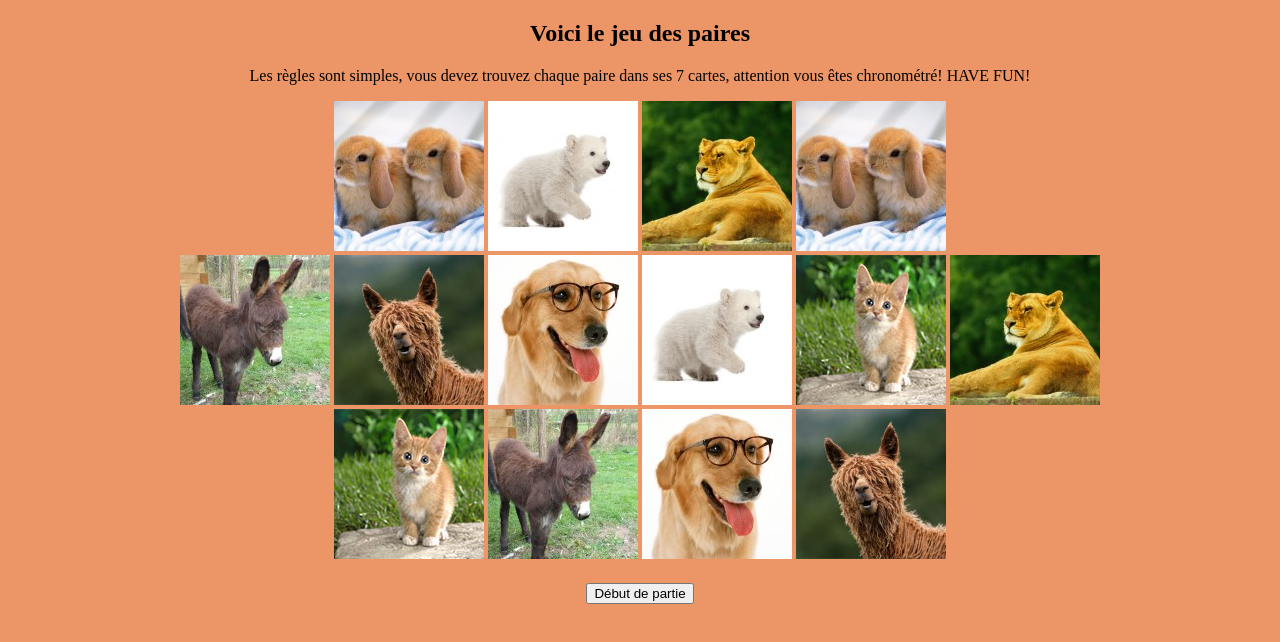
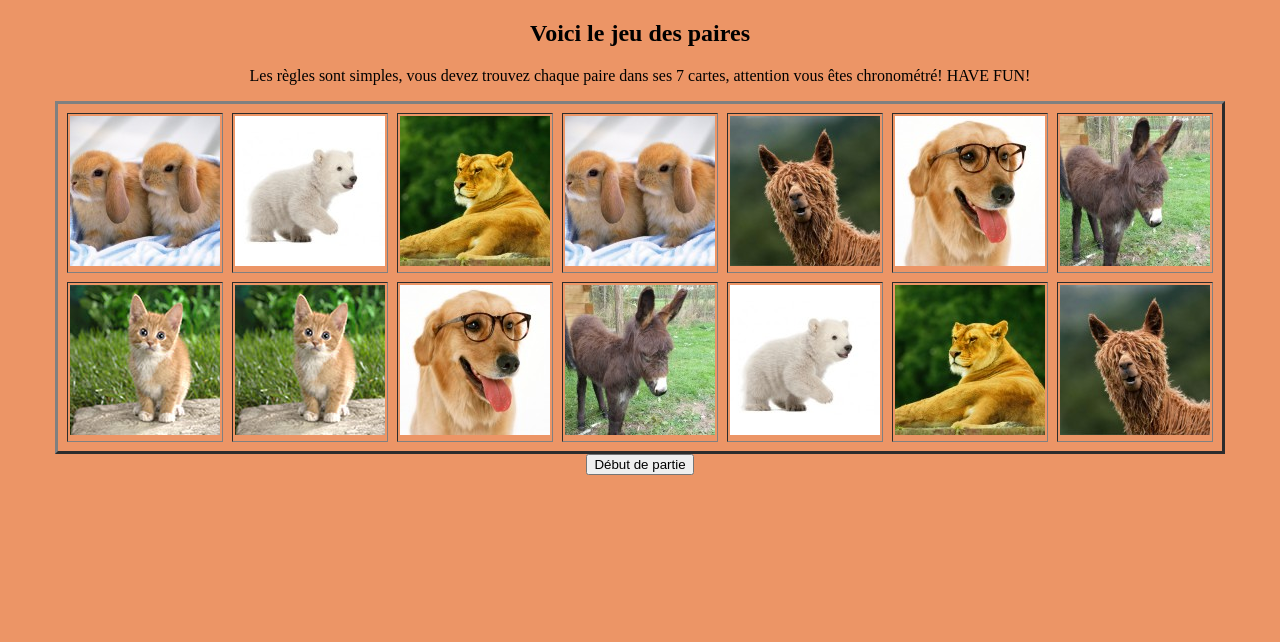
Before and after one commit to EddyHuleu/leJeuDesPaires, a plain HTML site: page index.html in a window 1280 px wide. Drawn offline with Linux system fonts and the light colour scheme.

Commit message:
maj jshtml

```diff
--- a/index.html
+++ b/index.html
@@ -10,28 +10,28 @@
 	<h2 align="center"> Voici le jeu des paires </h2>
 	<p align="center"> Les règles sont simples, vous devez trouvez chaque paire dans ses 7 cartes, attention vous êtes chronométré! HAVE FUN! </p>
 
-	<center>
-
-    	 <img src="img/lapins.jpg">
-    	 <img src="img/ours.jpg">
-    	 <img src="img/lionne.jpg">
-    	 <img src="img/lapins.jpg">
-  		<br/>
-  		 <img src="img/ane.jpg">
-  		 <img src="img/lama.jpg">
-    	 <img src="img/chien.jpg">
-    	 <img src="img/ours.jpg">
-    	 <img src="img/chat.jpg">
-    	 <img src="img/lionne.jpg">
-    	 <br/>
-    	 <img src="img/chat.jpg">
-    	 <img src="img/ane.jpg">
-    	 <img src="img/chien.jpg">
-    	 <img src="img/lama.jpg">
-    	 <br/>
+	<table class="jeux" width = 300 height = 350 border = 3 cellspacing = 9 align = center>
+  		<tr>
+    		<td><img src="img/lapins.jpg"></td>
+    		<td><img src="img/ours.jpg"></td>
+    		<td><img src="img/lionne.jpg"></td>
+    		<td><img src="img/lapins.jpg"></td>
+    		<td><img src="img/lama.jpg"></td>
+    		<td><img src="img/chien.jpg"></td>
+    		<td><img src="img/ane.jpg"></td>
+  		</tr
+  		<tr>
+    		<td><img src="img/chat.jpg"></td>
+    		<td><img src="img/chat.jpg"></td>
+    		<td><img src="img/chien.jpg"></td>
+    		<td><img src="img/ane.jpg"></td>
+   	 		<td><img src="img/ours.jpg"></td>
+    		<td><img src="img/lionne.jpg"></td>
+    		<td><img src="img/lama.jpg"></td>
+  		</tr>
 	</table>
 	<form>
-		<div class="debutpartie" align="center">
+		<div align="center">
 			<input  type=button name="bouton2" value="Début de partie">
 		</div>
 	</form>
--- a/js/script.js
+++ b/js/script.js
@@ -0,0 +1,17 @@
+document.addEventListener('DOMContentLoaded',    function(){
+
+    var textDiv = document.getElementById('CAMARCHEPAAAAAAAAAAS');
+    document.getElementById('CAMARCHEPAAAAAAAAAAS').addEventListener('click',function(){
+        var words = textDiv.innerText.split(' ');
+        var len = words.length;
+        var result = '';
+        textDiv.innerText = '';
+        for(var i = 0; i < len; ++i){
+            var randIndex = Math.floor((Math.random() * (words.length)));
+            result += words[randIndex] + ' ';
+            words.splice(randIndex, 1);
+        }
+        textDiv.innerText = result;
+    }, false);
+
+}, false)
```
